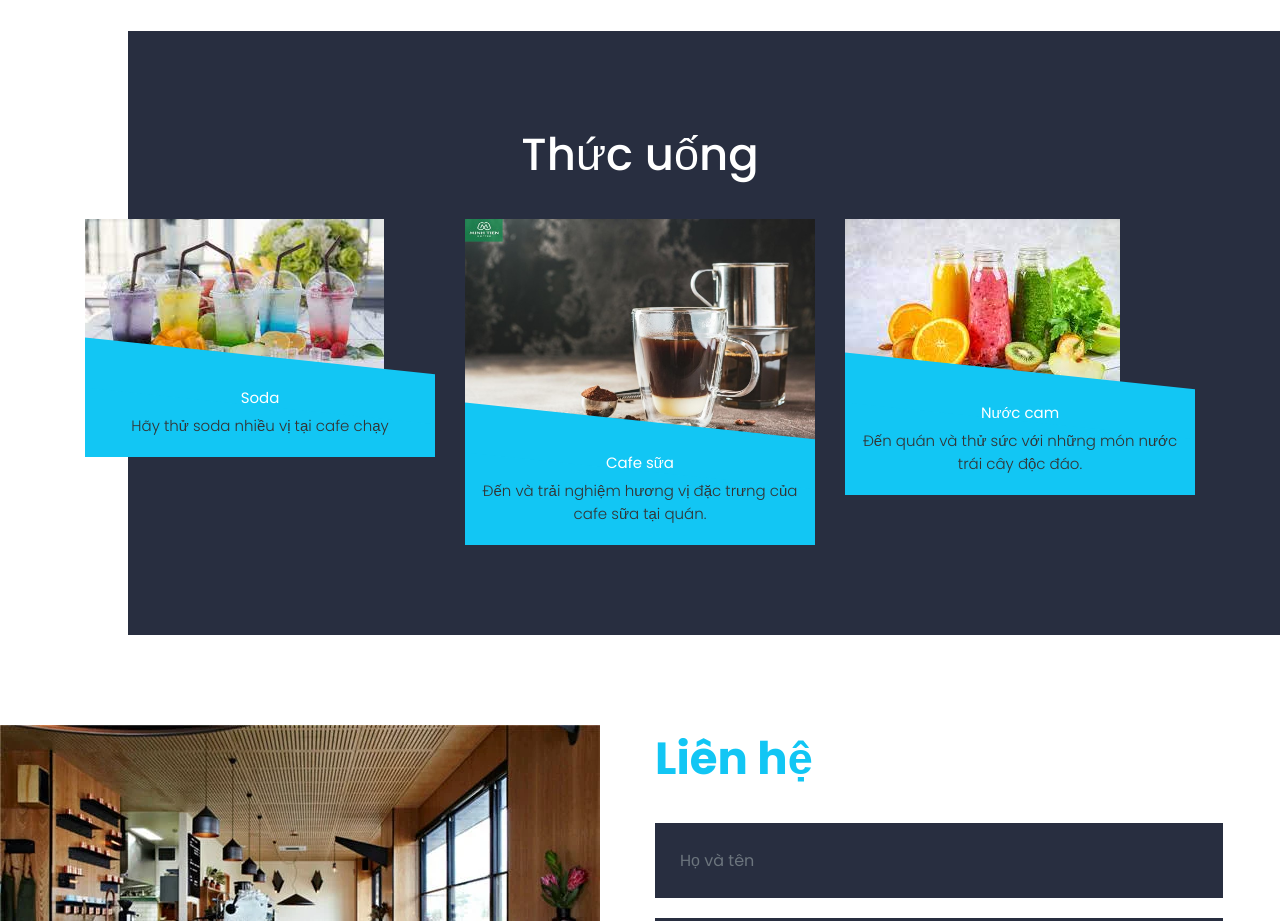
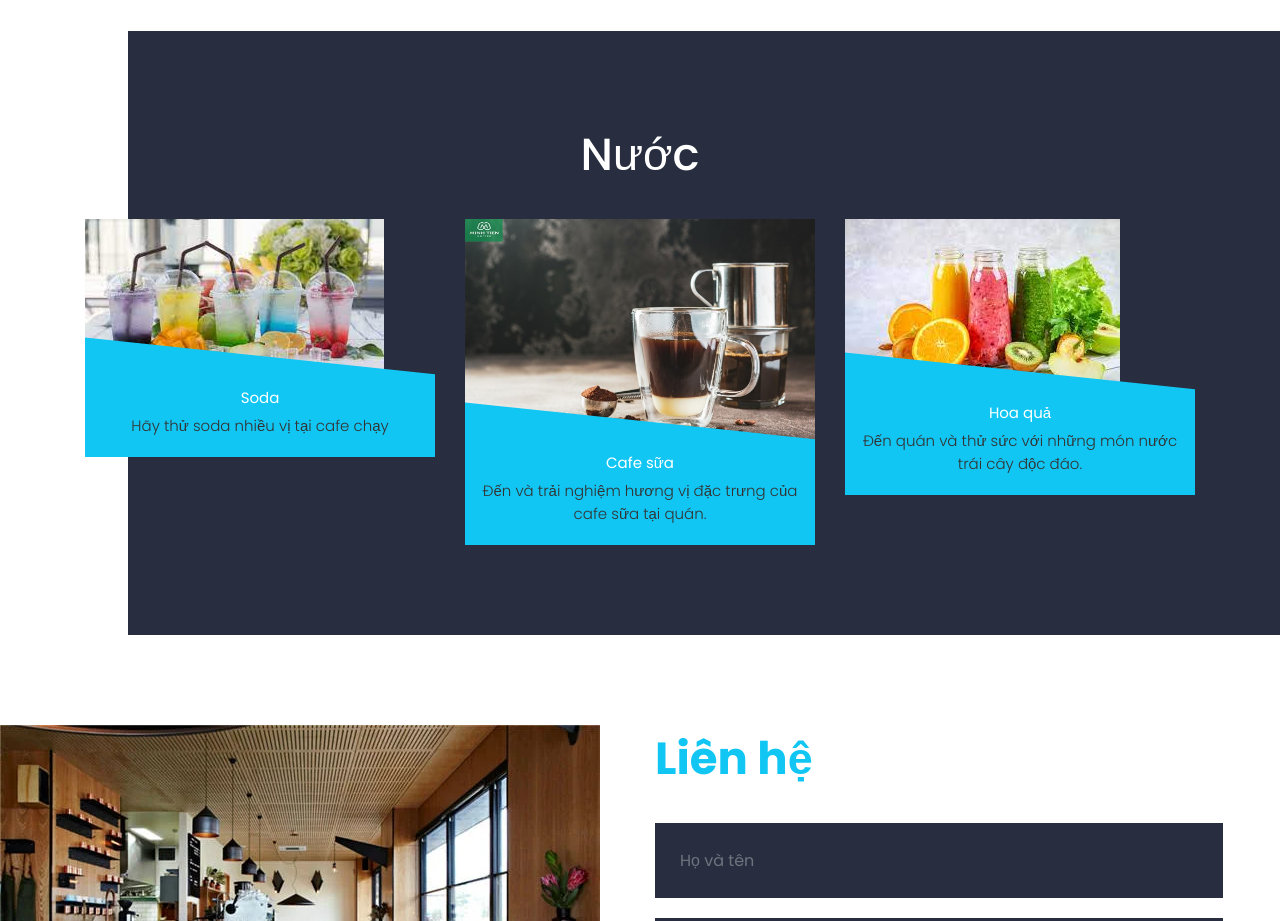
Before and after one commit to myduyen2003/myduyen2003.github.io, a plain HTML site: page index.html in a window 1280 px wide. Shown: the part 2540-3461 px from the top of the page. Drawn offline with Linux system fonts and the light colour scheme.

Commit message:
Update index.html

```diff
--- a/index.html
+++ b/index.html
@@ -153,7 +153,7 @@
             <div class="row">
                <div class="col-md-12">
                     <div class="heading full text_align_center">
-                        <h2 class="white_font full text_align_center">Thức uống</h2>
+                        <h2 class="white_font full text_align_center">Nước</h2>
                     </div>
                 </div>
             </div>
@@ -186,7 +186,7 @@
                         <img class="img-responsive" src="images/p.jpg" alt="#" />
                     </div>
                     <div class="full blog_blue text_align_center">
-                        <h5 class="white_font">Nước cam</h3>
+                        <h5 class="white_font">Hoa quả</h3>
                         <p>Đến quán và thử sức với những món nước trái cây độc đáo.</p>
                     </div>
                     </div>
```
